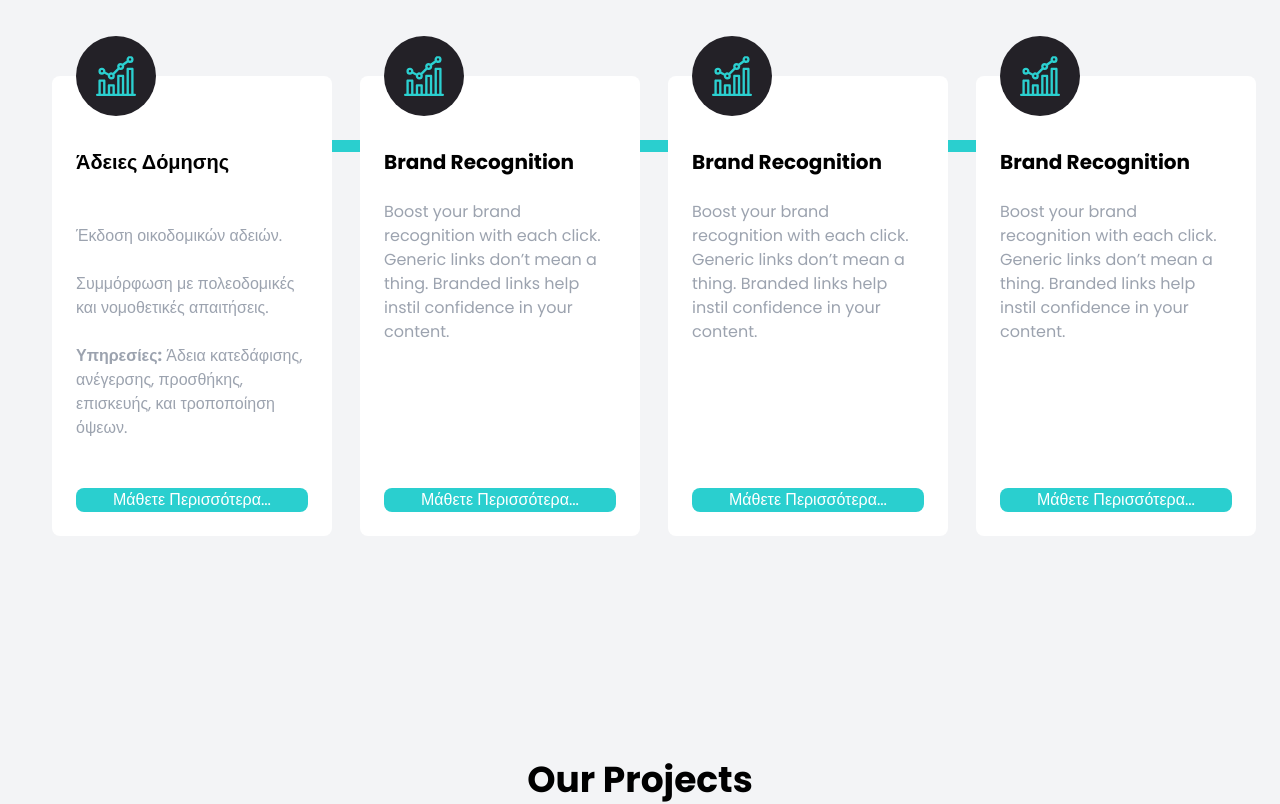
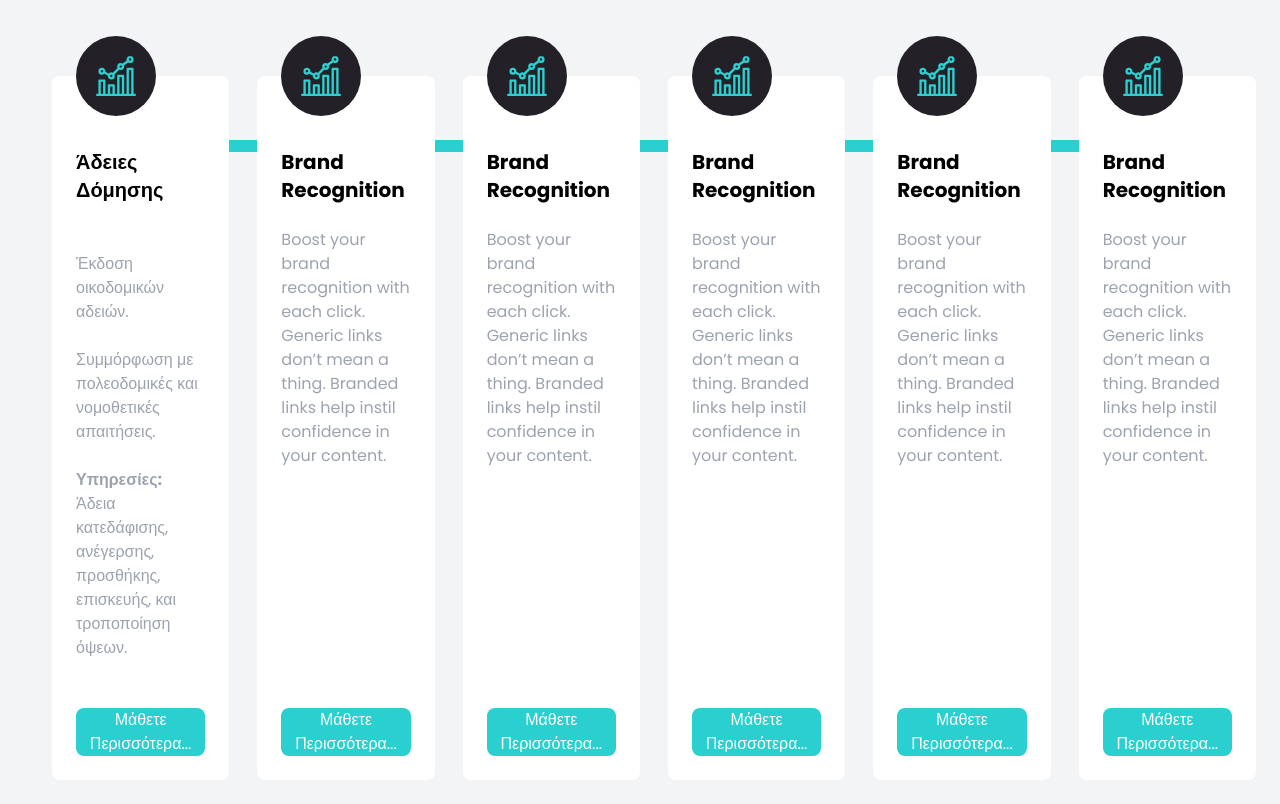
Before and after one commit to PanagiotisZois/Prospect, a website: page index.html in a window 1280 px wide. Shown: the part 960-1764 px from the top of the page. Drawn offline with Linux system fonts and the light colour scheme.

```diff
--- a/index.html
+++ b/index.html
@@ -5,7 +5,7 @@
   <meta charset="UTF-8" />
   <meta http-equiv="X-UA-Compatible" content="IE=edge" />
   <meta name="viewport" content="width=device-width, initial-scale=1.0" />
-  <link rel="shortcut icon" type="image/png" href="images/favicon-32x32.png" />
+  <link rel="shortcut icon" type="image/png" href="images/logo.png" />
   <link rel="preconnect" href="https://fonts.googleapis.com" />
   <link rel="preconnect" href="https://fonts.gstatic.com" crossorigin />
   <link href="https://fonts.googleapis.com/css2?family=Alata&family=Poppins:wght@400;500;700&display=swap"
@@ -176,6 +176,40 @@
         Μάθετε Περισσότερα...
       </a>
     </div>
+
+    <div class="relative flex flex-col mt-24 p-6 space-y-6 bg-white rounded-lg md:mt-8 md:w-1/3 feature-box">
+      <div class="absolute -ml-10 left-1/2 -top-10 md:left-16">
+        <div class="flex items-center justify-center w-20 h-20 p-4 rounded-full bg-veryDarkViolet">
+          <img src="images/icon-brand-recognition.svg" alt="">
+        </div>
+      </div>
+      <h5 class="pt-6 text-xl font-bold text-center capitalize md:text-left">
+        Brand Recognition
+      </h5>
+      <p class="text-center text-gray-400 md:text-left flex-grow">
+        Boost your brand recognition with each click. Generic links don’t mean a thing. Branded links help instil confidence in your content.
+      </p>
+      <a href="services/service1.html" class="px-4 py-2 text-center text-white bg-cyan rounded-lg hover:bg-cyanLight">
+        Μάθετε Περισσότερα...
+      </a>
+    </div>
+
+    <div class="relative flex flex-col mt-24 p-6 space-y-6 bg-white rounded-lg md:mt-8 md:w-1/3 feature-box">
+      <div class="absolute -ml-10 left-1/2 -top-10 md:left-16">
+        <div class="flex items-center justify-center w-20 h-20 p-4 rounded-full bg-veryDarkViolet">
+          <img src="images/icon-brand-recognition.svg" alt="">
+        </div>
+      </div>
+      <h5 class="pt-6 text-xl font-bold text-center capitalize md:text-left">
+        Brand Recognition
+      </h5>
+      <p class="text-center text-gray-400 md:text-left flex-grow">
+        Boost your brand recognition with each click. Generic links don’t mean a thing. Branded links help instil confidence in your content.
+      </p>
+      <a href="services/service1.html" class="px-4 py-2 text-center text-white bg-cyan rounded-lg hover:bg-cyanLight">
+        Μάθετε Περισσότερα...
+      </a>
+    </div>
   </div>
 </section>
 
```
